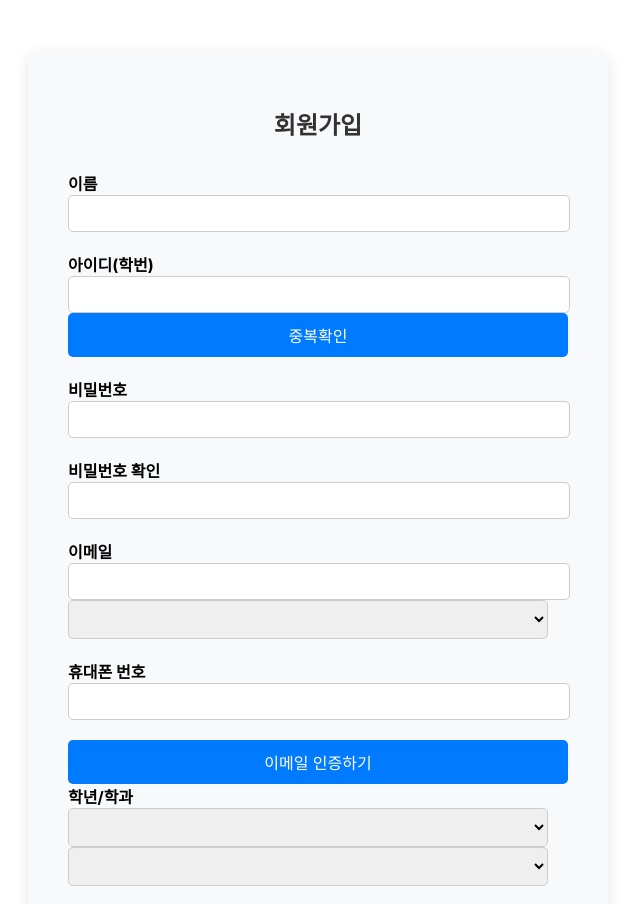
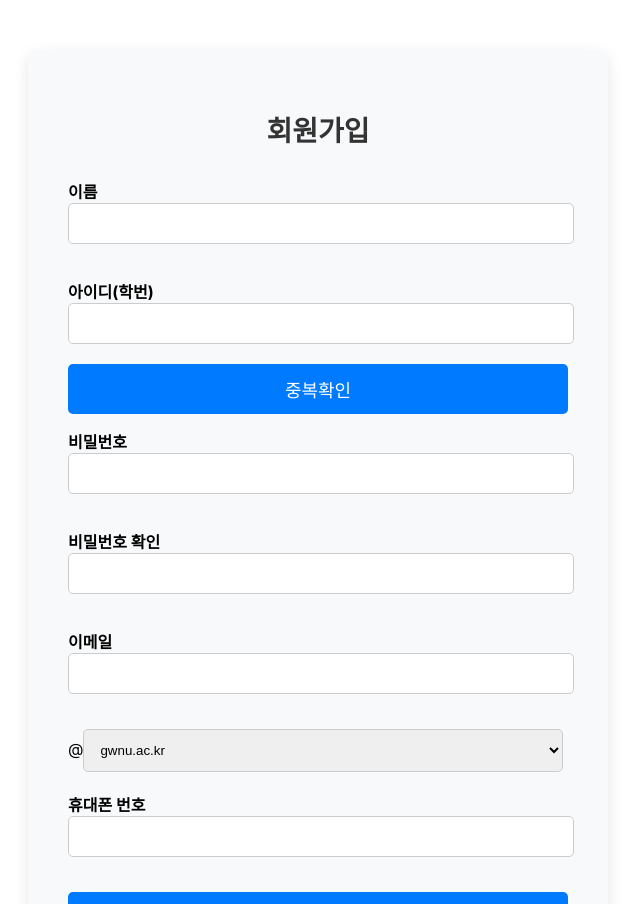
Before and after one commit to hwstar-1204/GWNU-WonJu-club, a React (Create React App) app in the folder frontend/: page /signup/details in a window 1280 px wide. Shown: the top 904 px of the page, without its empty margins (322-962 px from the left). Built offline with nearby package versions, Linux system fonts and the light colour scheme.

Commit message:
회원가입페이지수정/개인정보처리방침 내용 추가

```diff
--- a/frontend/src/Login/LoginPage.js
+++ b/frontend/src/Login/LoginPage.js
@@ -1,5 +1,3 @@
-// LoginPage.js
-
 import React, { useState } from 'react';
 import { Container, Form, Button, Alert, Row, Col } from 'react-bootstrap';
 import { Link } from 'react-router-dom';
@@ -73,7 +71,7 @@ const LoginPage = () => {
                     />
                   </Col>
                   <Col xs={6} className="text-right">
-                    <Link to="/reset-password" className="forgot-password-link">비밀번호를 잊으셨나요?</Link>
+                    <Link to="/login/reset-password" className="forgot-password-link">비밀번호를 잊으셨나요?</Link>
                   </Col>
                 </Form.Group>
                 <div className="login-button-container">
--- a/frontend/src/Signup/PrivacyPolicyPage.js
+++ b/frontend/src/Signup/PrivacyPolicyPage.js
@@ -19,8 +19,71 @@ function PrivacyPolicyPage() {
     <div className="privacy-policy-container">
       <h1 className="privacy-policy-title">개인정보 처리방침</h1>
       <div className="privacy-policy-content">
-        <p>본 개인정보 처리방침은 OO대학교가 운영하는 모든 서비스에 적용됩니다...</p>
-        {/* 여기에 실제 개인정보 처리방침의 내용을 HTML로 추가합니다. */}
+        <p>
+        <strong>※강릉원주대학교 원주캠퍼스 동아리(강원동) 개인정보 처리방침</strong>
+        <br />
+        <br />
+          <strong>1. 수집하는 개인정보 항목:</strong>
+          <br />
+          가입 시 수집되는 개인정보:
+          <ul>
+            <li>성명</li>
+            <li>학번</li>
+            <li>전화번호</li>
+            <li>이메일 주소</li>
+            <li>주소 등</li>
+          </ul>
+          활동 및 이벤트 참여 시 수집되는 개인정보:
+          <ul>
+            <li>참여 의사 확인</li>
+            <li>응모 정보</li>
+            <li>수상 내역 등</li>
+          </ul>
+          기타 동아리 활동 관련 정보:
+          <ul>
+            <li>활동 내용</li>
+            <li>회의록</li>
+            <li>사진 및 영상 자료 등</li>
+          </ul>
+        </p>
+        <p>
+          <strong>2. 개인정보의 수집 및 이용목적:</strong>
+          <br />
+          동아리 회원 관리: 회원 명단 작성, 연락처 관리, 활동 참여 현황 파악
+          <br />
+          활동 안내 및 공지: 동아리 활동 일정 및 이벤트 안내, 중요 공지 전달
+          <br />
+          외부 홍보 및 활동 보도: 동아리 활동 소개, 성과 및 활동 보도 자료 제작 및 배포
+        </p>
+        <p>
+          <strong>3. 개인정보의 보유 및 이용기간:</strong>
+          <br />
+          회원 탈퇴 시까지 또는 동아리 활동 종료 후 필요한 경우에 한하여 보유
+          <br />
+          보존기간 종료 시 개인정보는 안전하게 파기되며, 복구 및 재이용이 불가능한 방법으로 파기
+        </p>
+        <p>
+          <strong>4. 개인정보의 파기절차 및 방법:</strong>
+          <br />
+          개인정보 수집 및 이용목적 달성 후 즉시 파기 또는 보존기간 종료 시 파기
+          <br />
+          파기 시 안전한 방법으로 기록된 개인정보는 기록물 파쇄기를 통해 파기
+        </p>
+        <p>
+          <strong>5. 개인정보의 제3자 제공:</strong>
+          <br />
+          동아리 외부에서의 제3자 제공은 회원의 동의를 받은 경우에 한해 제공
+          <br />
+          제3자 제공 시에는 제공 목적, 제공 정보 항목, 제공 대상자 등을 명확히 고지하고 동의를 받음
+        </p>
+        <p>
+          <strong>6. 개인정보 보호책임자 연락처:</strong>
+          <br />
+          총무과 담당자 : 최무옹
+          <br />
+          전화번호: 033-760-8107
+          이메일: mwchoi@gwnu.ac.kr
+        </p>
       </div>
       <div className="privacy-policy-agreement">
         <label>
--- a/frontend/src/Signup/SignupDetailPage.css
+++ b/frontend/src/Signup/SignupDetailPage.css
@@ -14,12 +14,12 @@
   text-align: center;
   margin-bottom: 30px;
   color: #333;
-  font-size: 24px;
+  font-size: 28px; /* Increased font size for the heading */
 }
 
 .signup-form-container form label {
   display: block;
-  margin-bottom: 20px;
+  margin-bottom: 15px; /* Reduced margin for labels */
   font-weight: bold;
 }
 
@@ -28,7 +28,8 @@
 .signup-form-container form input[type="tel"],
 .signup-form-container form select {
   width: calc(100% - 20px);
-  padding: 10px;
+  padding: 12px; /* Increased padding for inputs */
+  margin-bottom: 20px; /* Increased margin between inputs */
   border: 1px solid #ccc;
   border-radius: 5px;
 }
@@ -53,13 +54,14 @@
 .signup-form-container button[type="button"],
 .signup-form-container button[type="submit"] {
   width: 100%;
-  padding: 10px;
+  padding: 12px; /* Increased padding for buttons */
   border: none;
   border-radius: 5px;
   background-color: #007bff;
   color: #fff;
-  font-size: 16px;
+  font-size: 18px; /* Increased font size for buttons */
   cursor: pointer;
+  transition: background-color 0.3s; /* Smooth transition for hover effect */
 }
 
 .signup-form-container button[type="button"]:hover,
--- a/frontend/src/Signup/SignupDetailPage.js
+++ b/frontend/src/Signup/SignupDetailPage.js
@@ -1,5 +1,3 @@
-// SignupDetailPage.js
-
 import React, { useState } from 'react';
 import './SignupDetailPage.css'; // 스타일시트 임포트
 
@@ -10,18 +8,19 @@ function SignupDetail() {
     password: '',
     confirmPassword: '',
     email: '',
-    emailDomain: '',
+    emailDomain: 'gwnu.ac.kr', // 기본 이메일 도메인 설정
     phoneNumber: '',
-    grade: '4', // 기본값으로 '4학년'을 설정
-    department: '', // 학과 데이터
+    grade: '1', // 학년 기본값을 1학년으로 설정
+    department: '',
   });
   const [passwordError, setPasswordError] = useState(false);
+  const [isStudentIdRegistered, setIsStudentIdRegistered] = useState(false);
+  const [messageColor, setMessageColor] = useState('');
 
   const handleInputChange = (e) => {
     const { name, value } = e.target;
     setFormData({ ...formData, [name]: value });
 
-    // 비밀번호 확인 로직
     if (name === 'password' || name === 'confirmPassword') {
       setPasswordError(formData.password !== value && name === 'confirmPassword');
     }
@@ -29,18 +28,77 @@ function SignupDetail() {
 
   const handleSubmit = (e) => {
     e.preventDefault();
-    // 비밀번호 일치 여부 확인
     if (formData.password !== formData.confirmPassword) {
       setPasswordError(true);
     } else {
       setPasswordError(false);
       // TODO: 폼 제출 로직을 여기에 구현합니다.
+      handleSignup(); // 회원가입 함수 호출
     }
   };
 
   const handleEmailVerification = () => {
-    // TODO: 이메일 인증 로직을 구현합니다.
-    console.log('이메일 인증하기');
+    // 이메일 주소 유효성 검사 정규식
+    const emailPattern = /^[^\s@]+@[^\s@]+\.[^\s@]+$/;
+
+    // 이메일 주소 유효성 검사
+    if (!formData.email.match(emailPattern)) {
+      console.log('유효하지 않은 이메일 주소입니다.');
+      return; // 이메일 주소가 유효하지 않으면 함수 종료
+    }
+
+    // 이메일 전송
+    fetch('/api/sendEmailVerification', {
+      method: 'POST',
+      headers: {
+        'Content-Type': 'application/json',
+      },
+      body: JSON.stringify({ email: formData.email }),
+    })
+      .then((response) => {
+        if (response.ok) {
+          console.log('이메일을 전송했습니다. 이메일을 확인해주세요.');
+          // 이메일 전송 성공 시 인증 완료 메시지 표시 등의 작업 추가
+        } else {
+          console.error('이메일 전송에 실패했습니다.');
+          // 이메일 전송 실패 시 에러 메시지 표시 등의 작업 추가
+        }
+      })
+      .catch((error) => {
+        console.error('이메일 전송 중 오류가 발생했습니다.', error);
+        // 이메일 전송 오류 시 에러 메시지 표시 등의 작업 추가
+      });
+  };
+
+  const handleCheckStudentId = () => {
+    // 여기서 가입된 학번을 확인하는 로직을 구현합니다.
+    // 가입된 학번이 있다면 setIsStudentIdRegistered(true)로 설정합니다.
+    // 가입된 학번이 없다면 setIsStudentIdRegistered(false)로 설정합니다.
+    const registeredStudentIds = ['20231864']; // 임의의 가입된 학번 데이터
+    const isRegistered = registeredStudentIds.includes(formData.studentId);
+    setIsStudentIdRegistered(isRegistered);
+    setMessageColor(isRegistered ? 'red' : 'green');
+  };
+
+  const handleEmailVerificationClick = () => {
+    handleEmailVerification();
+  };
+
+  const handleSignup = () => {
+    // 필수 입력 필드를 배열로 정의
+    const requiredFields = ['name', 'studentId', 'password', 'confirmPassword', 'email', 'phoneNumber'];
+
+    // 입력되지 않은 필드 확인
+    const missingFields = requiredFields.filter(field => !formData[field]);
+
+    // 입력되지 않은 필드가 있는 경우 알림 표시
+    if (missingFields.length > 0) {
+      alert(`${missingFields.join(', ')}을(를) 입력해주세요.`);
+      return;
+    }
+
+    // 모든 필수 정보가 입력되었을 때 회원가입 완료 메시지 표시
+    alert('회원가입이 완료되었습니다.');
   };
 
   return (
@@ -54,7 +112,12 @@ function SignupDetail() {
         <label>
           아이디(학번)
           <input type="text" name="studentId" value={formData.studentId} onChange={handleInputChange} />
-          <button type="button">중복확인</button>
+          <button type="button" onClick={handleCheckStudentId}>중복확인</button>
+          {isStudentIdRegistered && (
+            <p style={{ color: messageColor }}>
+              {isStudentIdRegistered ? '이미 가입된 아이디(학번)입니다.' : '사용 가능한 아이디(학번)입니다.'}
+            </p>
+          )}
         </label>
         <label>
           비밀번호
@@ -80,22 +143,37 @@ function SignupDetail() {
         <label>
           이메일
           <input type="text" name="email" value={formData.email} onChange={handleInputChange} />
-          <select name="emailDomain" value={formData.emailDomain} onChange={handleInputChange}>
-            {/* 이메일 도메인 옵션 */}
-          </select>
         </label>
+        @
+        <select name="emailDomain" value={formData.emailDomain} onChange={handleInputChange}>
+          <option value="gwnu.ac.kr">gwnu.ac.kr</option> {/* 학교 이메일 도메인 */}
+          {/* 다른 도메인 옵션들을 여기에 추가할 수 있습니다 */}
+        </select>
         <label>
           휴대폰 번호
           <input type="tel" name="phoneNumber" value={formData.phoneNumber} onChange={handleInputChange} />
         </label>
-        <button type="button" onClick={handleEmailVerification}>이메일 인증하기</button>
+        <button type="button" onClick={handleEmailVerificationClick}>이메일 인증하기</button>
         <label>
           학년/학과
           <select name="grade" value={formData.grade} onChange={handleInputChange}>
-            {/* 학년 옵션 */}
+            <option value="1">1학년</option>
+            <option value="2">2학년</option>
+            <option value="3">3학년</option>
+            <option value="4">4학년</option>
           </select>
           <select name="department" value={formData.department} onChange={handleInputChange}>
-            {/* 학과 옵션 */}
+            <option value="1">유아교육과</option>
+            <option value="1">간호학과</option>
+            <option value="1">사회복지학과</option>
+            <option value="1">다문화학과</option>
+            <option value="1">컴퓨터공학과</option>
+            <option value="1">멀티미디어공학과</option>
+            <option value="1">기계공학과</option>
+            <option value="1">자동차공학과</option>
+            <option value="1">전기공학과</option>
+            <option value="1">정보통신공학과</option>
+            <option value="1">산업경영공학과</option>
           </select>
         </label>
         <button type="submit">회원가입</button>
```
